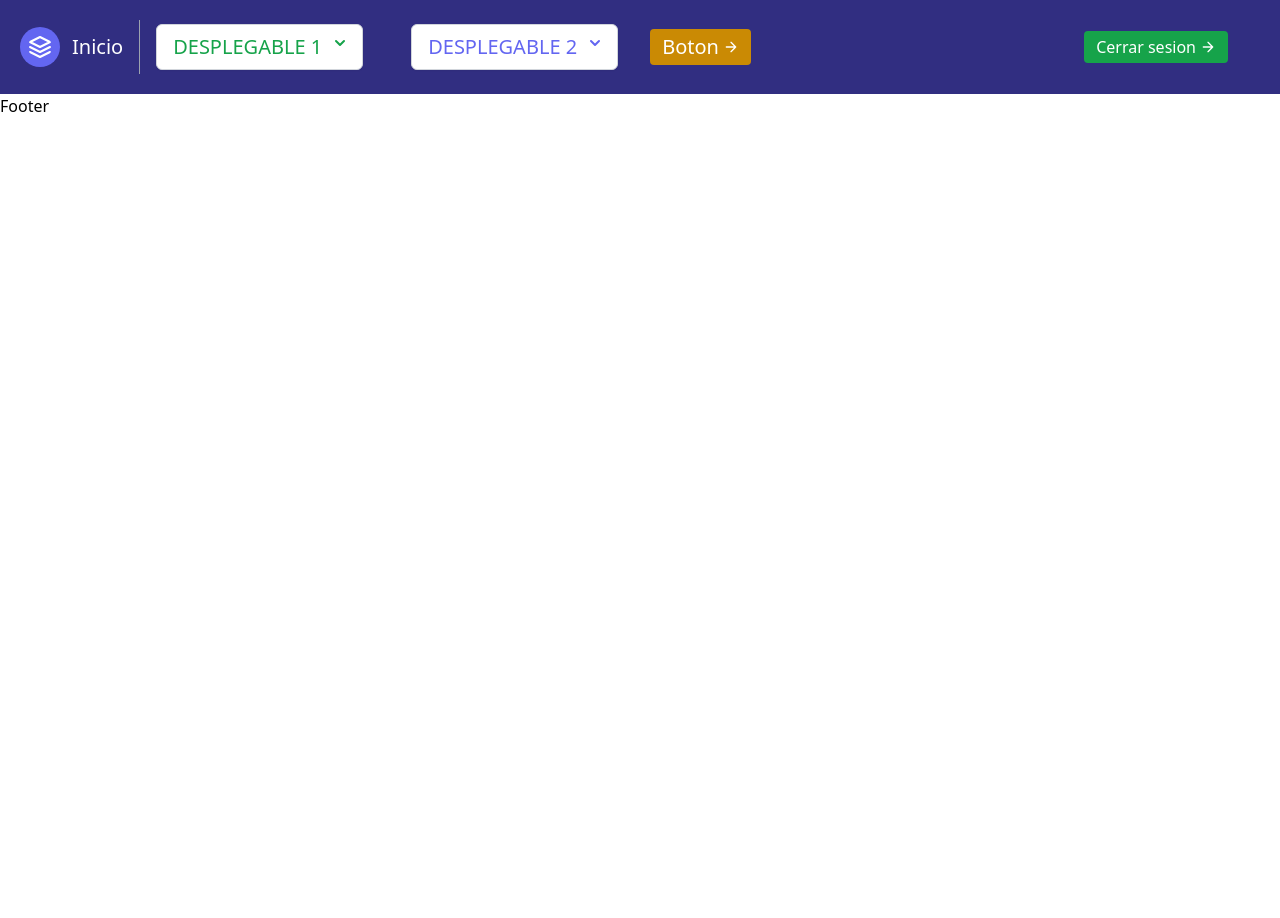
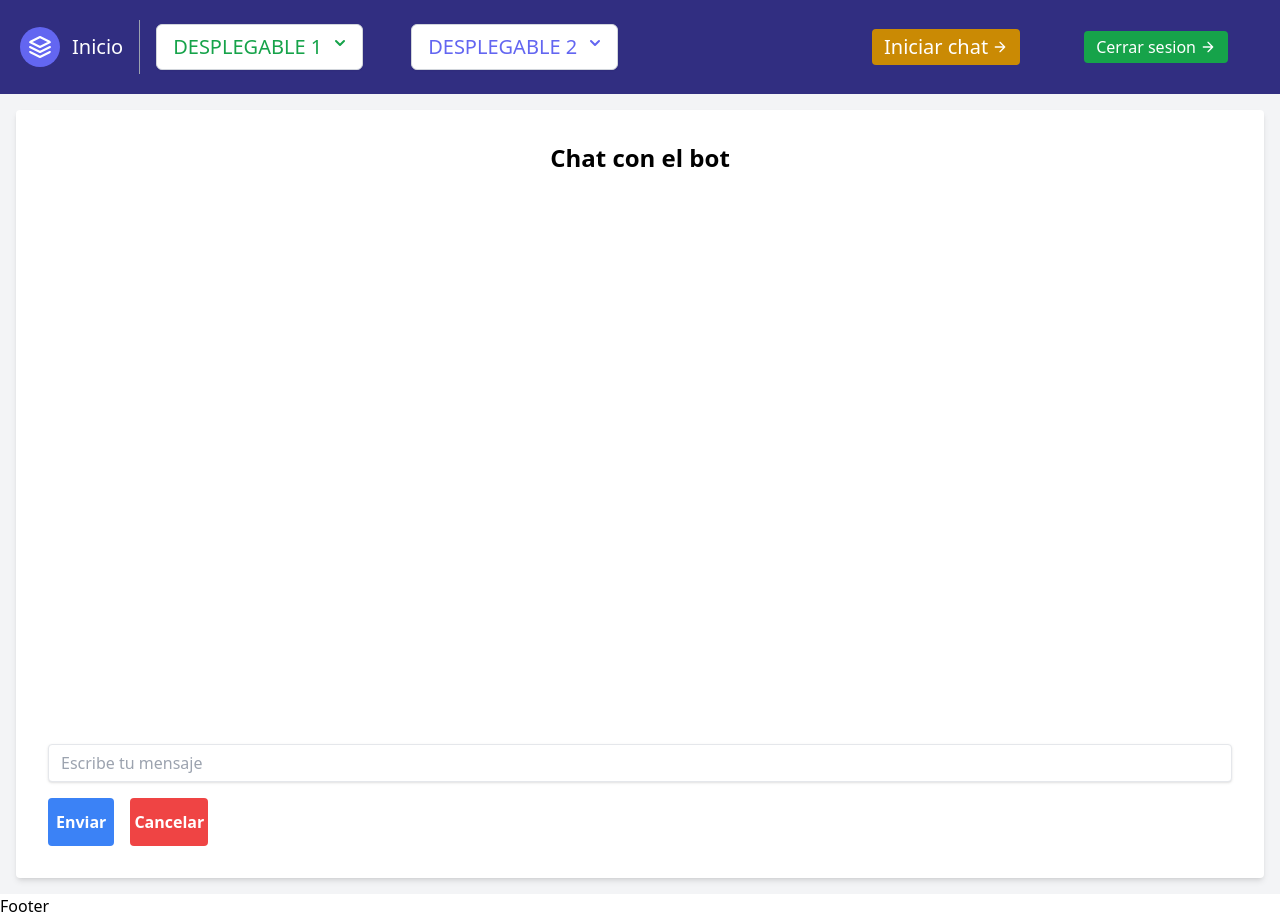
Before and after one commit to rubsuadav/django-rect-scrapping-firebase, a React (Vite) app in the folder frontend/: page /chat in a window 1280 px wide. Before the commit the page ends 800 px from the top, so only its background shows below. Built offline with nearby package versions, Linux system fonts and the light colour scheme; sample sign-in values are in the browser's storage.

Commit message:
Add Chat component for user-bot interaction

```diff
--- a/frontend/package.json
+++ b/frontend/package.json
@@ -24,6 +24,7 @@
     "eslint-plugin-react-hooks": "^4.6.0",
     "eslint-plugin-react-refresh": "^0.4.5",
     "postcss": "^8.4.33",
+    "react-spinners": "^0.13.8",
     "tailwindcss": "^3.4.1",
     "vite": "^5.0.8"
   }
--- a/frontend/src/App.jsx
+++ b/frontend/src/App.jsx
@@ -9,6 +9,7 @@ import Footer from "./components/Footer";
 import Login from "./pages/auth/Login";
 import Register from "./pages/auth/Register";
 import Home from "./pages/Home";
+import Chat from "./pages/Chat";
 
 // Authentication and routers imports
 import { AuthContextProvider } from "./context/authContext";
@@ -34,7 +35,7 @@ export default function App() {
             </Route>
             {/* Protected routes  =====================================*/}
             <Route path="" element={<ProtectedRouter />}>
-              {/* <Route path="/dashboard" element={<Chat />} /> */}
+              <Route path="/chat" element={<Chat />} />
             </Route>
           </Routes>
           <Footer />
--- a/frontend/src/components/Navbar.jsx
+++ b/frontend/src/components/Navbar.jsx
@@ -11,6 +11,7 @@ export default function Navbar() {
 
   function handleLogout() {
     logout();
+    localStorage.removeItem("userId");
     navigate("/");
   }
 
@@ -96,11 +97,14 @@ export default function Navbar() {
               ITEM 5
             </Link>
           </DropDown>
+        </nav>
+        {isAuthenticated && (
+          <>
             <Link
-            className="inline-flex items-center bg-yellow-600 border-0 py-1 px-3 focus:outline-none hover:bg-yellow-500 rounded mt-4 md:mt-0 text-white text-xl"
-            to={"/"}
+              className="inline-flex items-center bg-yellow-600 border-0 py-1 px-3 focus:outline-none hover:bg-yellow-500 rounded mt-4 md:mt-0 text-white text-xl mr-16"
+              to={"/chat"}
             >
-            Boton
+              Iniciar chat
               <svg
                 fill="none"
                 stroke="currentColor"
@@ -113,9 +117,6 @@ export default function Navbar() {
                 <path d="M5 12h14M12 5l7 7-7 7"></path>
               </svg>
             </Link>
-        </nav>
-
-        {isAuthenticated && (
             <button
               className="inline-flex items-center bg-green-600 border-0 py-1 px-3 focus:outline-none hover:bg-green-400 rounded text-base mt-4 md:mt-0 text-white mr-8"
               onClick={handleLogout}
@@ -133,6 +134,7 @@ export default function Navbar() {
                 <path d="M5 12h14M12 5l7 7-7 7"></path>
               </svg>
             </button>
+          </>
         )}
         {!isAuthenticated && (
           <>
--- /dev/null
+++ b/frontend/src/pages/Chat.jsx
@@ -0,0 +1,108 @@
+import React, { useState } from "react";
+import { Link } from "react-router-dom";
+import { BeatLoader } from "react-spinners";
+
+export default function Chat() {
+  const userId = localStorage.getItem("userId");
+  const [message, setMessage] = useState("");
+  const [messages, setMessages] = useState([]);
+  const [loading, setLoading] = useState(false);
+
+  const addMessage = (newMessage) => {
+    setMessages((prevMessages) => [...prevMessages, newMessage]);
+  };
+
+  const handleSubmit = async (e) => {
+    e.preventDefault();
+    setLoading(true);
+
+    const userMessage = {
+      prompt: message,
+      fromUser: true,
+    };
+    addMessage(userMessage);
+
+    const response = await fetch("http://127.0.0.1:8000/api/chat/", {
+      method: "POST",
+      headers: {
+        "Content-Type": "application/json",
+      },
+      body: JSON.stringify({
+        user_id: userId,
+        prompt: message,
+      }),
+    });
+    const responseData = await response.json();
+
+    const botMessage = {
+      prompt: responseData.prompt,
+      response: responseData.response.response,
+      fromUser: false,
+    };
+    addMessage(botMessage);
+
+    setMessage("");
+    setLoading(false);
+  };
+
+  return (
+    <div className="flex flex-col h-screen bg-gray-100">
+      <div className="flex flex-col flex-1 overflow-y-auto p-8 m-4 bg-white rounded shadow-md">
+        <h2 className="text-2xl font-bold text-center mb-4">Chat con el bot</h2>
+        <div className="flex flex-col flex-1 mb-4 space-y-4">
+          {messages.map((message, index) => (
+            <div
+              key={index}
+              className={`flex flex-col items-start ${
+                message.fromUser ? "items-end" : ""
+              }`}
+            >
+              {message.fromUser && (
+                <p className="text-sm bg-blue-200 rounded-lg p-2 m-2 text-right">
+                  <strong>Usuario:</strong> {message.prompt}
+                </p>
+              )}
+              {!message.fromUser && message.response && (
+                <p className="text-sm bg-green-200 rounded-lg p-2 m-2">
+                  <strong>IA:</strong> {message.response}
+                </p>
+              )}
+            </div>
+          ))}
+          {loading && (
+            <div className="flex justify-center">
+              <BeatLoader color={"#123abc"} loading={loading} size={15} />
+            </div>
+          )}
+        </div>
+        <form onSubmit={handleSubmit} className="mt-auto">
+          <div className="mb-4">
+            <input
+              type="text"
+              className="w-full px-3 py-2 leading-tight text-gray-700 border rounded shadow appearance-none focus:outline-none focus:shadow-outline"
+              placeholder="Escribe tu mensaje"
+              name="prompt"
+              value={message}
+              onChange={(e) => setMessage(e.target.value)}
+            />
+          </div>
+
+          <div className="flex space-x-4">
+            <button
+              type="submit"
+              className="w-auto px-2 py-2 font-bold text-white bg-blue-500 rounded hover:bg-blue-700 focus:outline-none focus:shadow-outline"
+            >
+              Enviar
+            </button>
+            <Link
+              className="w-auto px-1 py-3 font-bold text-white bg-red-500 rounded hover:bg-red-700 focus:outline-none focus:shadow-outline"
+              to="/"
+            >
+              Cancelar
+            </Link>
+          </div>
+        </form>
+      </div>
+    </div>
+  );
+}
--- a/frontend/src/pages/auth/Login.jsx
+++ b/frontend/src/pages/auth/Login.jsx
@@ -33,12 +33,12 @@ export default function Login() {
       },
       body: JSON.stringify(form),
     });
-
     const data = await response.json();
 
     switch (response.status) {
       case 200:
         login(data.access_token, data.refresh_token);
+        localStorage.setItem("userId", data.userId);
         navigate("/");
         break;
       case 400:
```
Also changed, not shown: 2 other files (tests, documents, lock files or other folders). Lines whose indentation alone changed are shown as unchanged.
